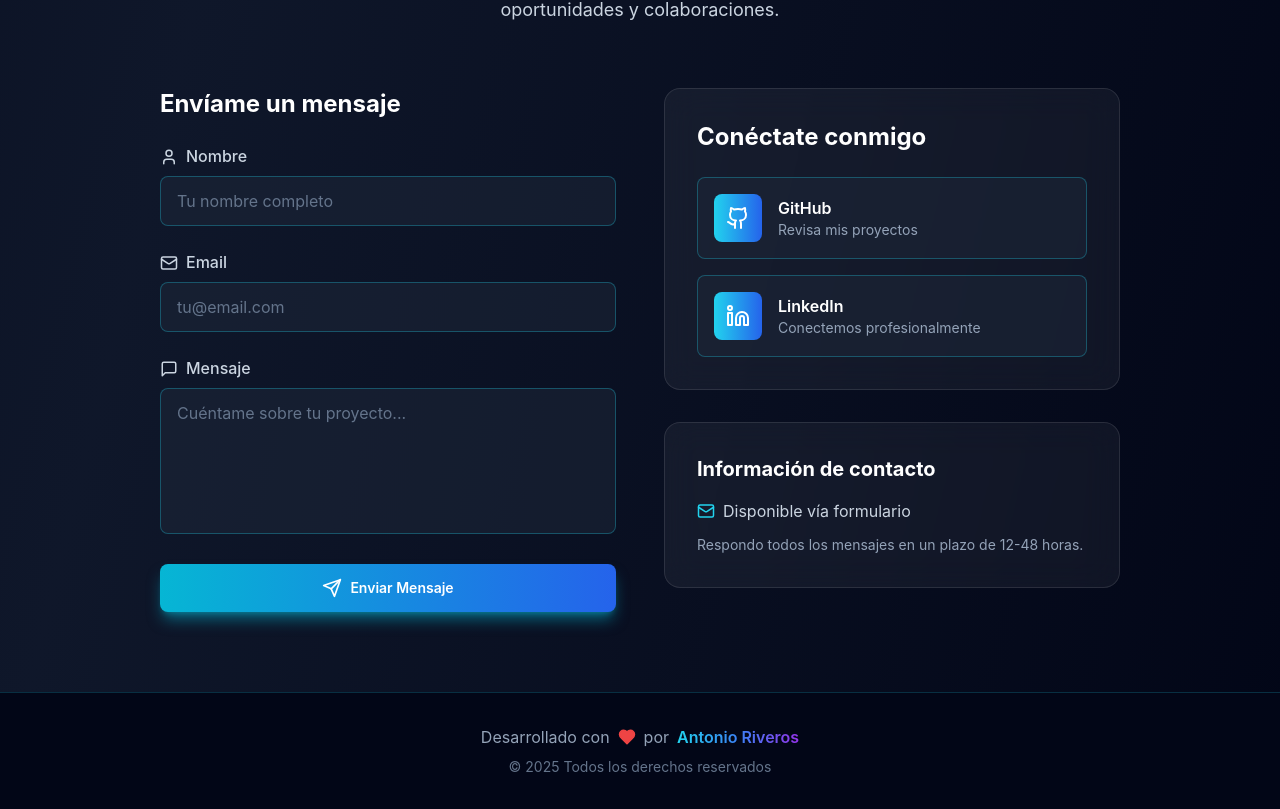
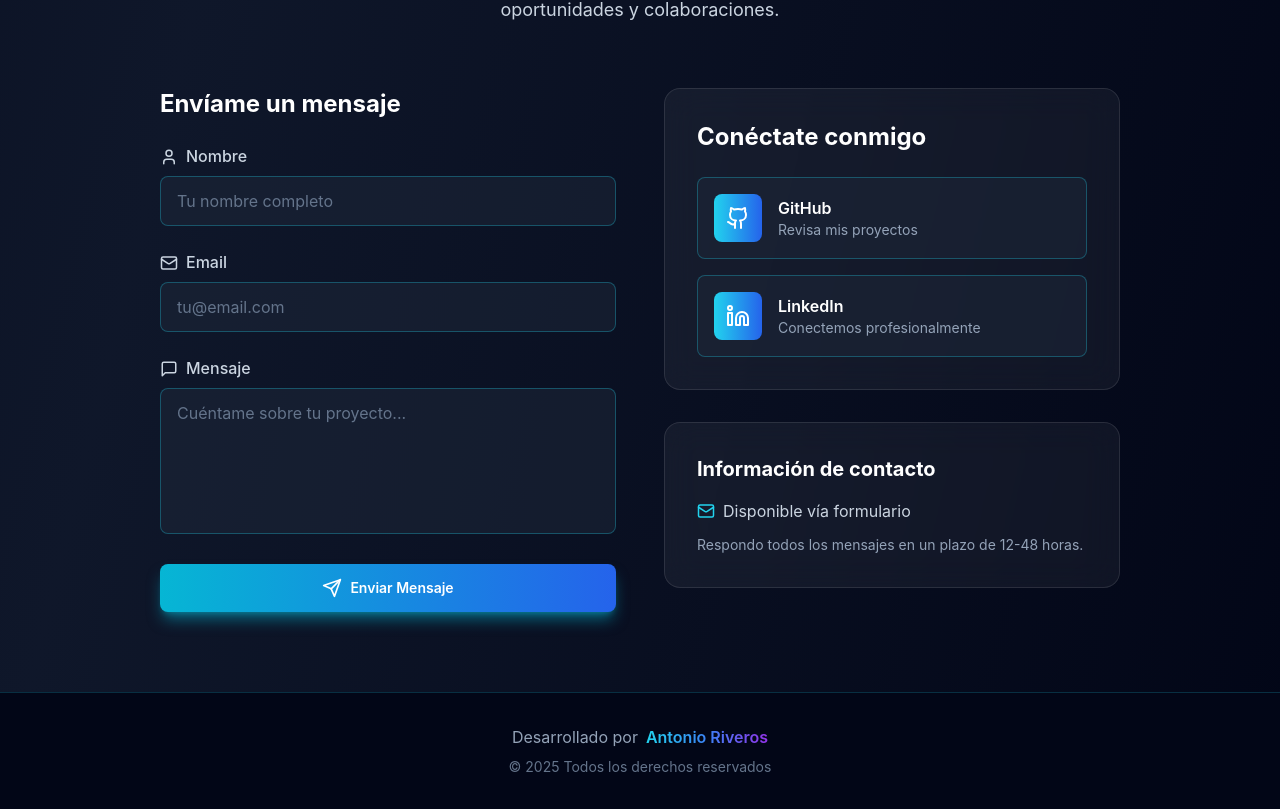
Before and after one commit to Xxtoni7/Portfolio_Personal, a React (Vite) app: page / in a window 1280 px wide. Shown: the part 4479-5288 px from the top of the page. Built offline with nearby package versions, Linux system fonts and the light colour scheme.

Commit message:
footer actualizado

```diff
--- a/src/components/Footer.jsx
+++ b/src/components/Footer.jsx
@@ -7,8 +7,7 @@ const Footer = () => {
       <div className="container mx-auto px-4">
         <div className="text-center">
           <p className="text-slate-400 flex items-center justify-center gap-2">
-            Desarrollado con <Heart className="text-red-500 fill-red-500" size={18} /> por
-            <span className="gradient-text font-semibold">Antonio Riveros</span>
+            Desarrollado por <span className="gradient-text font-semibold">Antonio Riveros</span>
           </p>
           <p className="text-slate-500 text-sm mt-2">
             © {new Date().getFullYear()} Todos los derechos reservados
```
